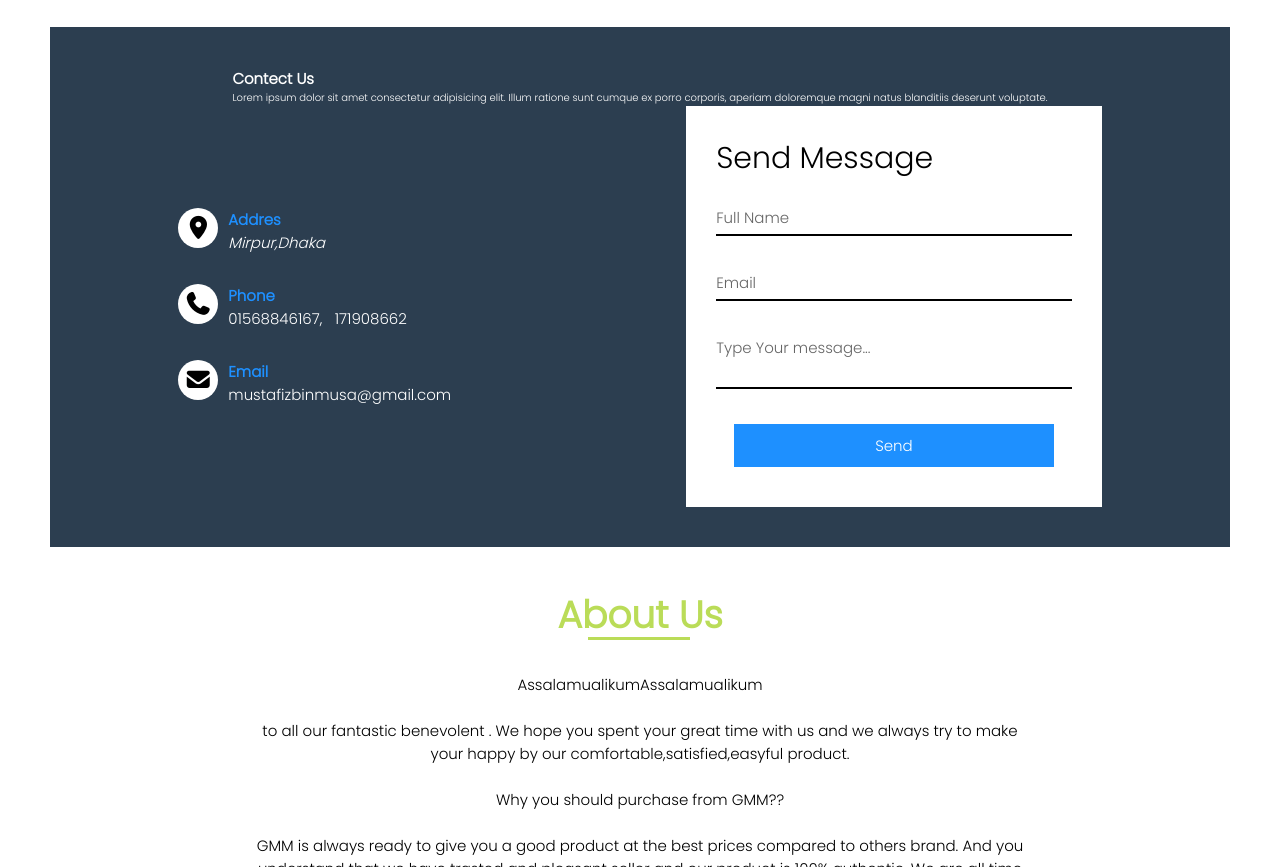
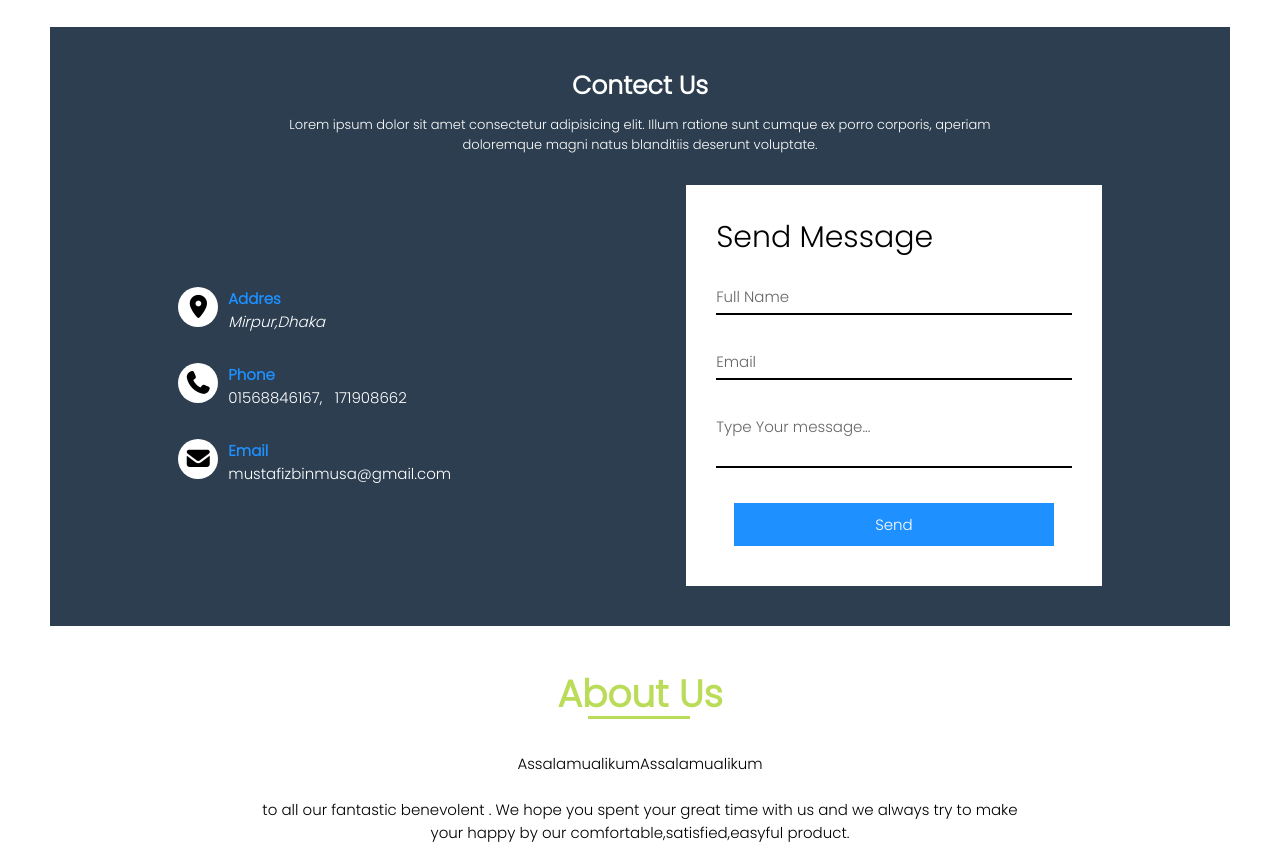
Before and after one commit to IsmailHosen25/Gmm-website, a plain HTML site: page home.html in a window 1280 px wide. Shown: the part 3157-4024 px from the top of the page. Drawn offline with nearby package versions, Linux system fonts and the light colour scheme; a web font is replaced by a local one.

Commit message:
style css updated

```diff
--- a/style.css
+++ b/style.css
@@ -324,7 +324,7 @@ padding:2rem 5rem;
 .product .heading::after{
     content: "";
     width: 50%;
-    color: #000;
+    color: rgb(0, 0, 0);
     border: 1px solid #000;
     background-color: #000;
     position: absolute;
@@ -509,18 +509,18 @@ padding:2rem 5rem;
     align-items: center;
 }
 
-.contact-body  .in-contact .heading{
+.contact-body  .in-contact .cheading{
     text-align: center;
     font-size: 1.5rem;
     width: 70%;
     margin-bottom: 3rem;
 }
-.contact-body  .in-contact .heading h2{
+.contact-body  .in-contact .cheading h2{
     text-align: center;
     font-size: 2.5rem;
     margin-bottom: 1rem;
 }
-.contact-body  .in-contact .heading p{
+.contact-body  .in-contact .cheading p{
     text-align: center;
     font-size: 1.3rem;
 }
```
